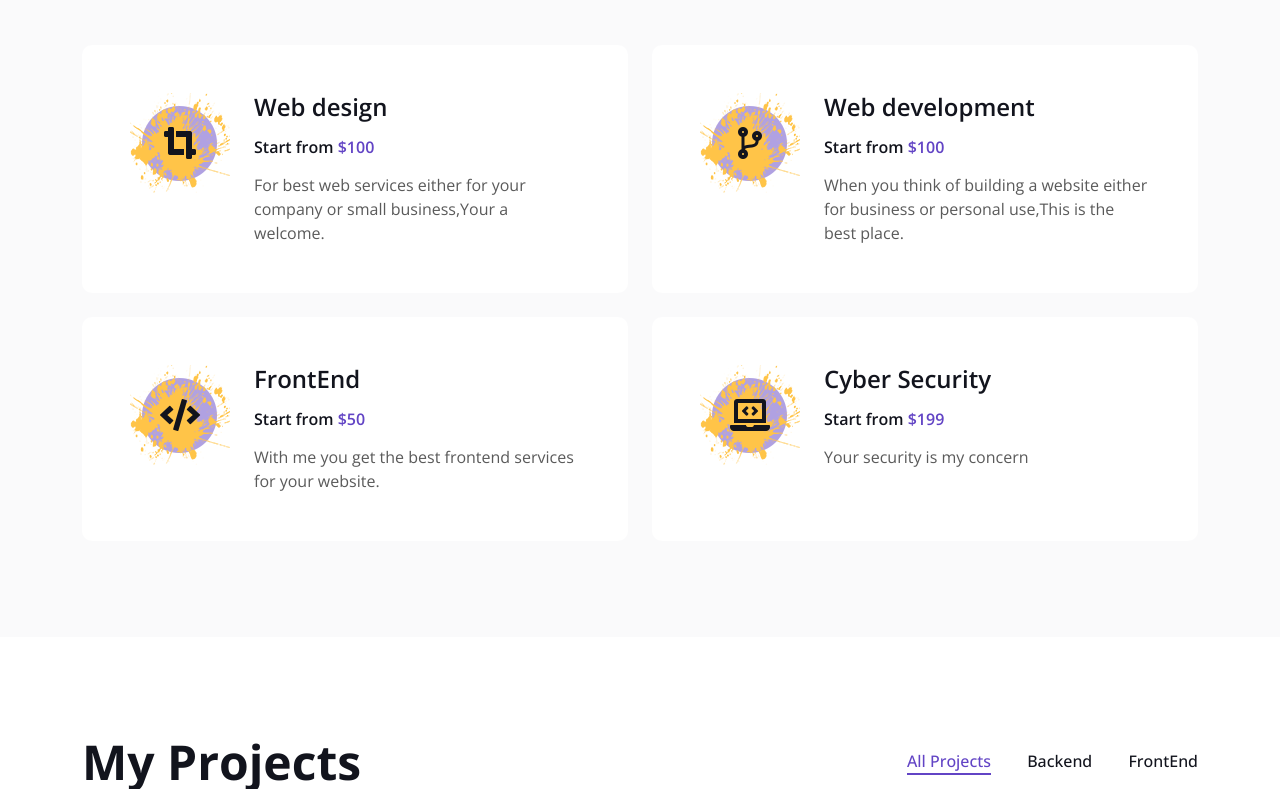
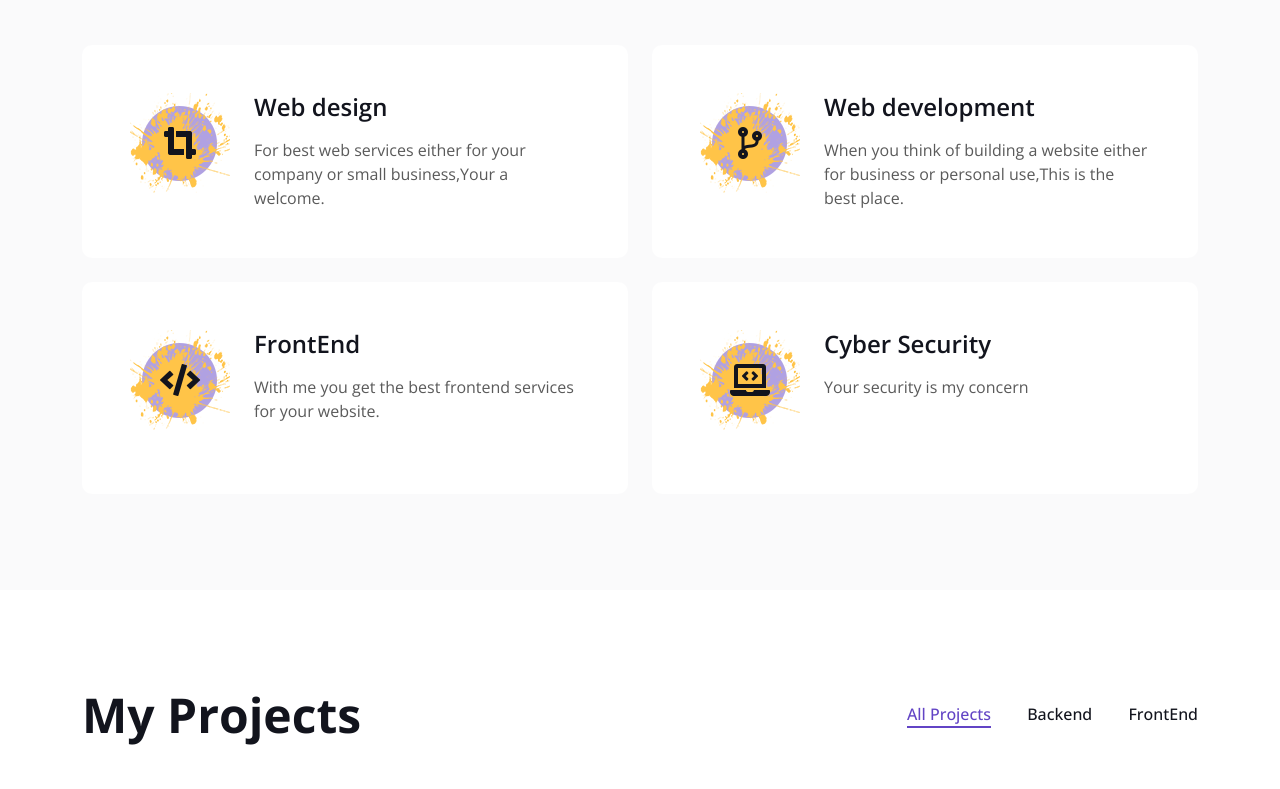
Before and after one commit to Nas877/NASMYPORTFOLIO, a plain HTML site: page index.html in a window 1280 px wide. Shown: the part 2042-2831 px from the top of the page. Drawn offline with nearby package versions, Linux system fonts and the light colour scheme; animation ran at ten frames a second.

Commit message:
another change

```diff
--- a/index.html
+++ b/index.html
@@ -261,7 +261,7 @@
                         </div>
                         <div class="ms-sm-4">
                             <h4 class="mb-3">Web design</h4>
-                            <h6 class="mb-3">Start from <span class="text-primary">$100</span></h6>
+                            <h6 class="mb-3"> <span class="text-primary"></span></h6>
                             <span>For best web services either for your company or small business,Your a welcome.</span>
                         </div>
                     </div>
@@ -273,7 +273,7 @@
                         </div>
                         <div class="ms-sm-4">
                             <h4 class="mb-3">Web development</h4>
-                            <h6 class="mb-3">Start from <span class="text-primary">$100</span></h6>
+                            <h6 class="mb-3"> <span class="text-primary"></span></h6>
                             <span>When you think of building a website either for business or personal use,This is the best place.</span>
                         </div>
                     </div>
@@ -285,7 +285,7 @@
                         </div>
                         <div class="ms-sm-4">
                             <h4 class="mb-3">FrontEnd</h4>
-                            <h6 class="mb-3">Start from <span class="text-primary">$50</span></h6>
+                            <h6 class="mb-3"><span class="text-primary"></span></h6>
                             <span>With me you get the best frontend services for your website.</span>
                         </div>
                     </div>
@@ -297,7 +297,7 @@
                         </div>
                         <div class="ms-sm-4">
                             <h4 class="mb-3">Cyber Security</h4>
-                            <h6 class="mb-3">Start from <span class="text-primary">$199</span></h6>
+                            <h6 class="mb-3"> <span class="text-primary"></span></h6>
                             <span>Your security is my concern</span>
                         </div>
                     </div>
@@ -477,7 +477,7 @@
                     </div>
                 </div>
                 <div class="col-lg-7 col-md-6 wow fadeInUp" data-wow-delay="0.5s">
-                    <p class="mb-4">feel free to contact us at any time</a>.</p>
+                    <p class="mb-4">Feel free to contact us at any time</a>.</p>
                     <form>
                         <div class="row g-3">
                             <div class="col-md-6">
```
